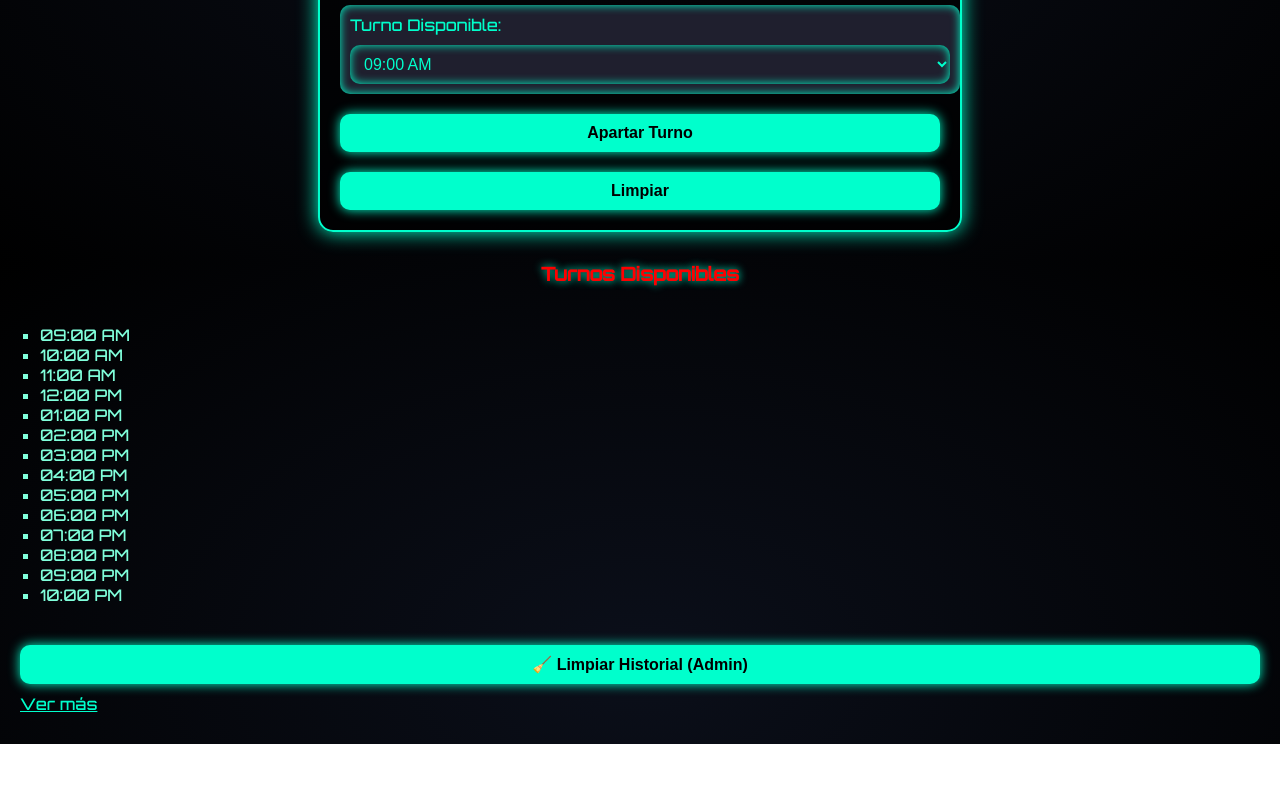
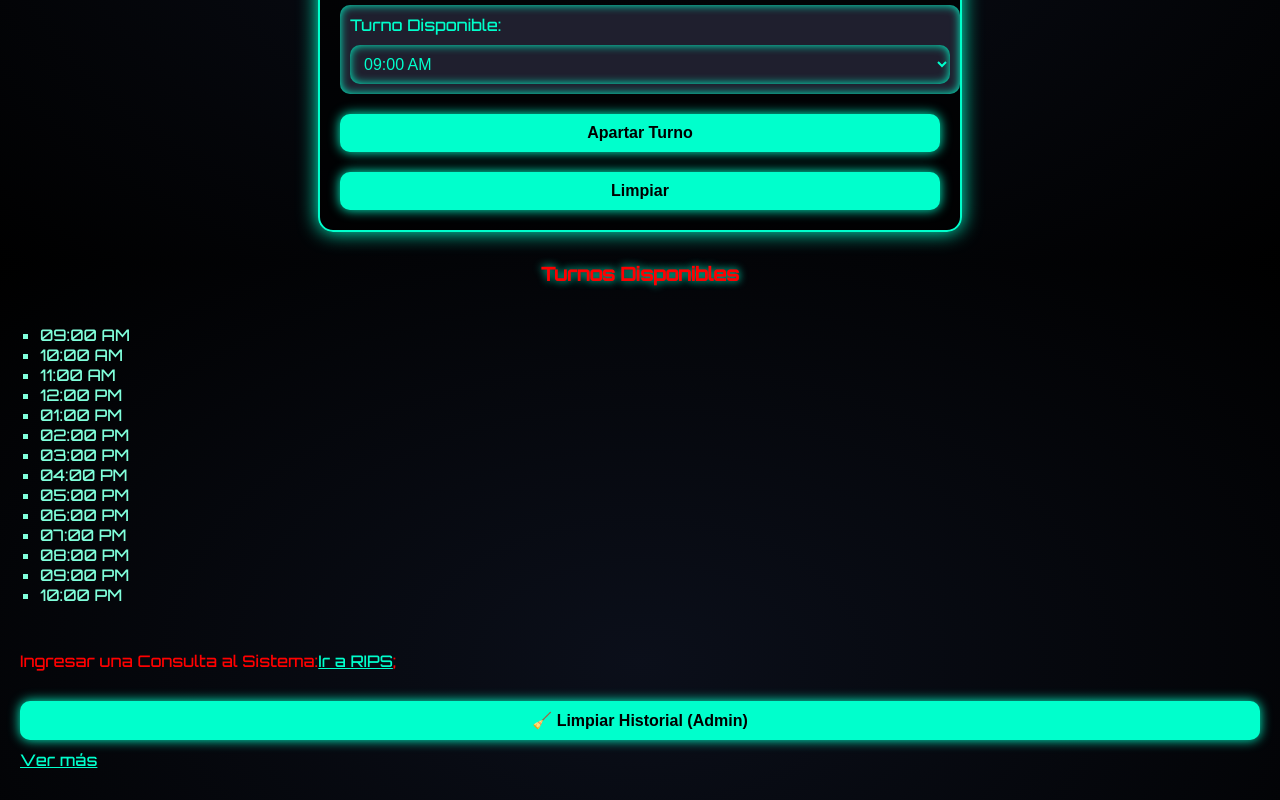
Before and after one commit to Spaservis/TurnoBarberia, a plain HTML site: page index.html in a window 1280 px wide. Shown: the part 537-1337 px from the top of the page. Before the commit the page ends 1281 px from the top, so only its background shows below. Drawn offline with Linux system fonts and the light colour scheme.

Commit message:
index.html

```diff
--- a/index.html
+++ b/index.html
@@ -1,6 +1,3 @@
-
-
-
 
 <!DOCTYPE html>
 <html lang="es">
@@ -135,6 +132,11 @@
 
   <h3>Turnos Disponibles</h3>
   <ul id="turnosDisponibles"></ul>
+
+
+ Ingresar una Consulta al Sistema:<a href="https://spaservis.github.io/RIPS/" target="_blank">Ir a RIPS </a>;
+
+
 
   <button class="admin" type="button" onclick="limpiarHistorial()">🧹 Limpiar Historial (Admin)</button>
 
```
